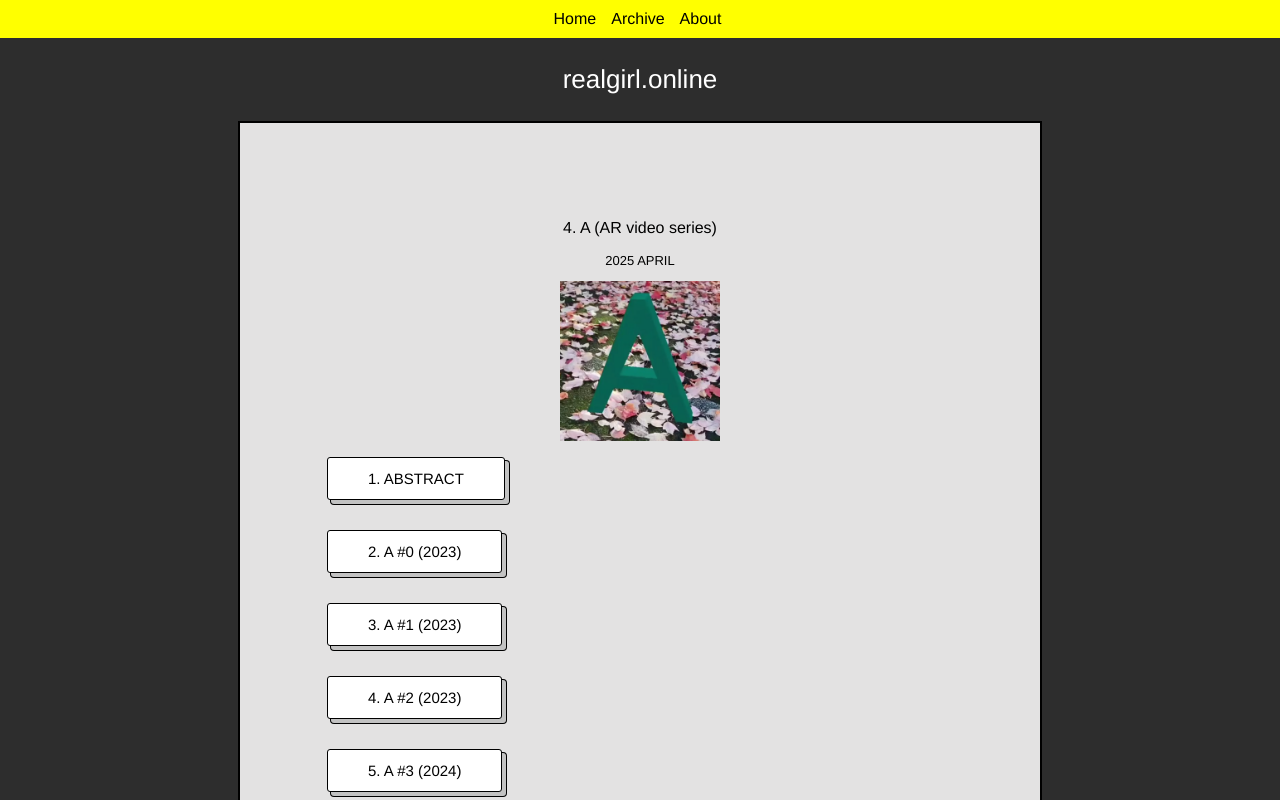
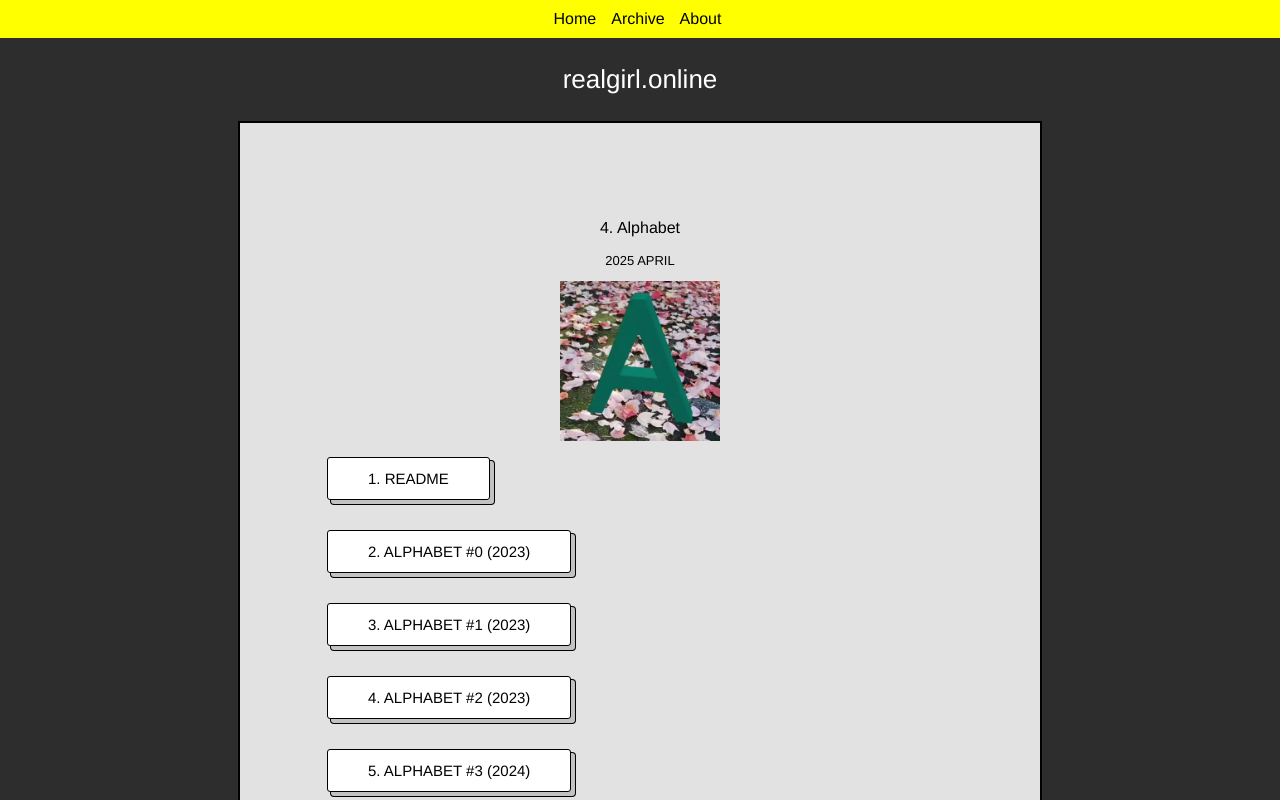
Before and after one commit to abbymachines/realgirl_online, a React (Create React App) app: page / in a window 1280 px wide. Shown: the top 800 px of the page. Built offline with nearby package versions, Linux system fonts and the light colour scheme.

Commit message:
change issue 4 name to alphabet and change abstract to readme

```diff
--- a/src/TableOfContents.js
+++ b/src/TableOfContents.js
@@ -68,29 +68,29 @@ const db = {"issues": {
         }
     },
     "4": {
-        "title": "A (AR video series)",
+        "title": "Alphabet",
         "cover": "A_AR videos.png",
         "year": 2025,
         "month": 4,
         "posts": {
             "1": {
-                "title": "Abstract",
+                "title": "README",
                 "URL": "https://public-api.wordpress.com/wp/v2/sites/abbymachines.wordpress.com/posts?slug=a-ar-video-series"
             },
             "2": {
-                "title": "A #0 (2023)",
+                "title": "Alphabet #0 (2023)",
                 "URL": "https://public-api.wordpress.com/wp/v2/sites/abbymachines.wordpress.com/posts?slug=a-0"
             },
             "3": {
-                "title": "A #1 (2023)",
+                "title": "Alphabet #1 (2023)",
                 "URL": "https://public-api.wordpress.com/wp/v2/sites/abbymachines.wordpress.com/posts?slug=a-1"
             },
             "4": {
-                "title": "A #2 (2023)",
+                "title": "Alphabet #2 (2023)",
                 "URL": "https://public-api.wordpress.com/wp/v2/sites/abbymachines.wordpress.com/posts?slug=a-2"
             },
             "5": {
-                "title": "A #3 (2024)",
+                "title": "Alphabet #3 (2024)",
                 "URL": "https://public-api.wordpress.com/wp/v2/sites/abbymachines.wordpress.com/posts?slug=a-3"
             }
         }
```
